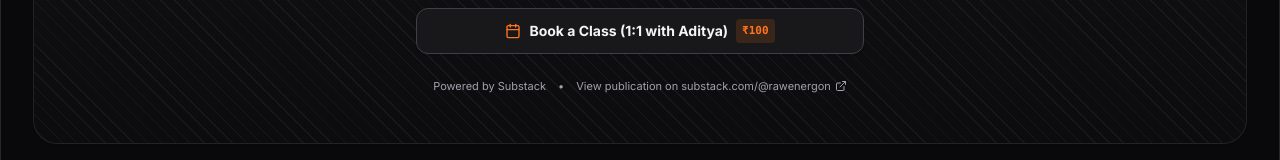
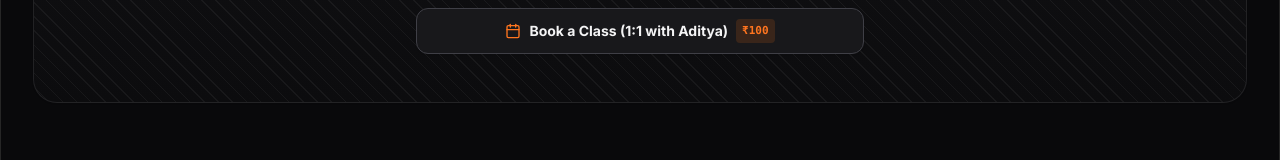
Before and after one commit to rawenergon/portfolio-verse, a Next.js app: page / in a window 1280 px wide. Shown: the part 1701-1861 px from the top of the page. Built offline with nearby package versions, Linux system fonts and the light colour scheme; no server answers.

Commit message:
fix: remove Powered by Substack and View publication footer links

```diff
--- a/components/newsletter-section.tsx
+++ b/components/newsletter-section.tsx
@@ -129,20 +129,6 @@ export function NewsletterSection({ onOpenBookCall }: NewsletterSectionProps = {
               </span>
             </button>
           </div>
-
-          <div className="pt-2 flex flex-wrap items-center justify-center gap-3 text-[11px] text-zinc-500 dark:text-zinc-400">
-            <span>Powered by Substack</span>
-            <span>•</span>
-            <a
-              href={substackUrl}
-              target="_blank"
-              rel="noopener noreferrer"
-              className="inline-flex items-center gap-1 hover:text-[#ff751f] transition-colors"
-            >
-              <span>View publication on substack.com/@rawenergon</span>
-              <ExternalLink className="h-3 w-3" />
-            </a>
-          </div>
         </div>
       </div>
     </section>
```
